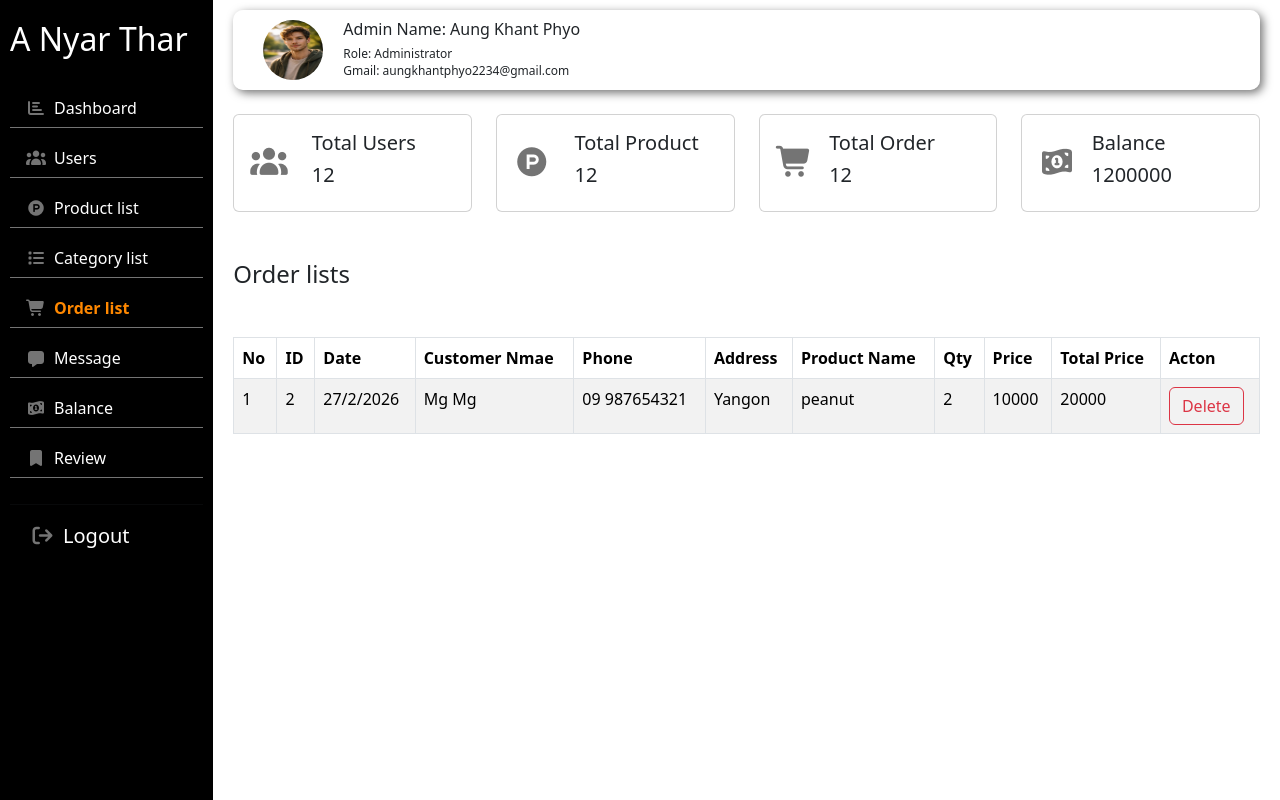
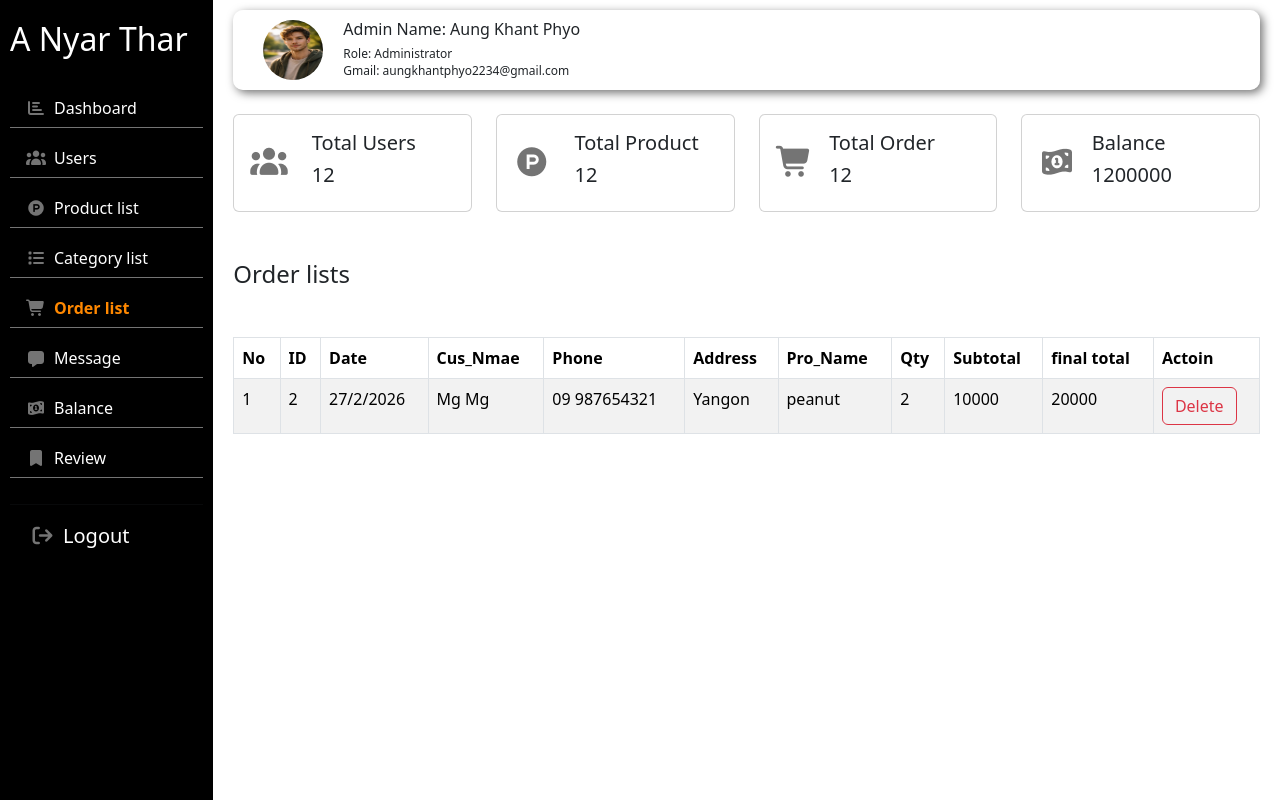
Before and after one commit to khantphyo8002-blip/project, a PHP site: page /admin/order.php in a window 1280 px wide. Run offline with PHP 8.4, Linux system fonts and the light colour scheme; some libraries are stand-ins or nearby versions; some web fonts are replaced.

Commit message:
anyarthar

```diff
--- a/admin/order.php
+++ b/admin/order.php
@@ -137,14 +137,14 @@
                                             <th>No</th>
                                             <th>ID</th>
                                             <th>Date</th>
-                                            <th>Customer Nmae</th>
+                                            <th>Cus_Nmae</th>
                                             <th>Phone</th>
                                             <th>Address</th>
-                                            <th>Product Name</th>
+                                            <th>Pro_Name</th>
                                             <th>Qty</th>
-                                            <th>Price</th>
-                                            <th>Total Price</th>
-                                            <th>Acton</th>
+                                            <th>Subtotal</th>
+                                            <th>final total</th>
+                                            <th>Actoin</th>
                                         </tr>
                                     </thead>
                                     <tbody>
```
